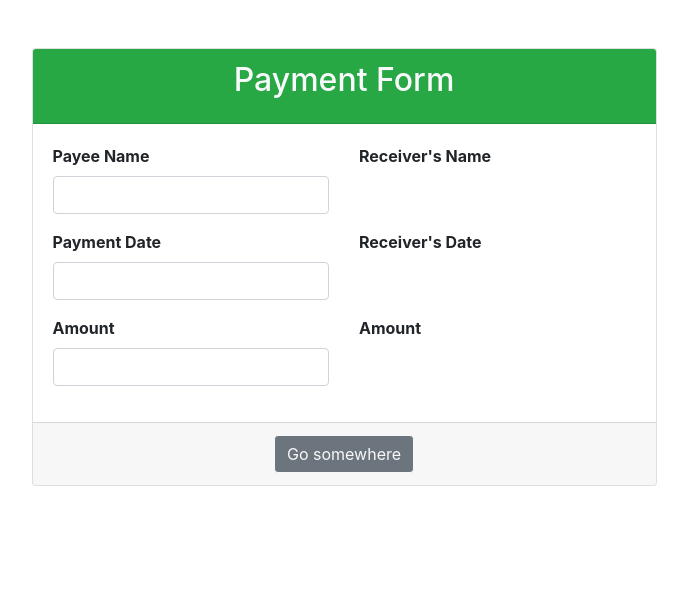
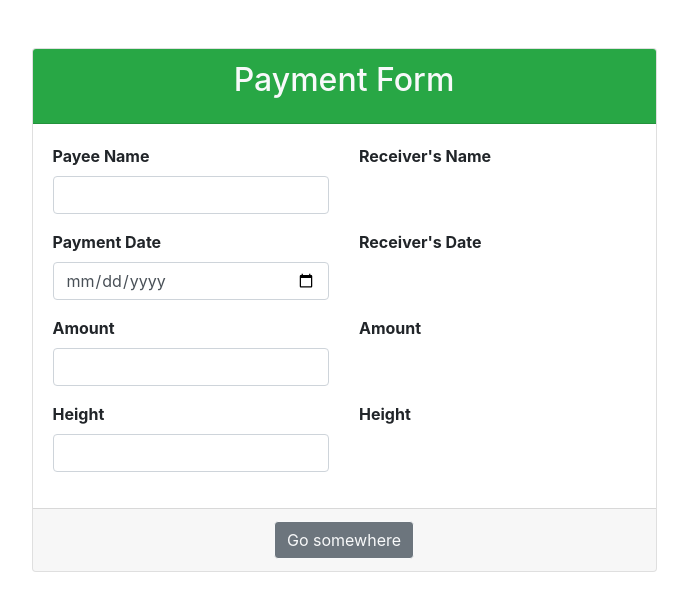
Before and after one commit to CaptainStorm21/angular-pipes, an Angular app: page / in a window 1280 px wide. Shown: the top 610 px of the page, without its empty margins (296-984 px from the left). Built offline with nearby package versions, Linux system fonts and the light colour scheme.

Commit message:
added Height

```diff
--- a/src/app/app.component.html
+++ b/src/app/app.component.html
@@ -13,27 +13,43 @@
           </div>
           <div class="col-md-6 form-group " align="left">
             <label for="" class="pr-3 font-weight-bold w-100 ">Receiver's Name
-            </label>{{name | titlecase }}
+            </label>
+            <p class="h5 text-info mt-1">{{name | titlecase }}</p>
           </div>
 
           <!--payment date-->
           <div class="col-md-6 form-group" align="left">
             <label for="" class="pr-3 font-weight-bold w-100 ">Payment Date</label>
-            <input class="w-60 form-control" (input)="onNameChange($event.target.value)" />
+            <input class="w-60 form-control" type="date" (input)="onDateSet($event.target.value)" />
           </div>
           <div class="col-md-6 form-group" align="left">
             <label for="" class="text-left pr-3 font-weight-bold w-100 ">Receiver's Date
-            </label>{{name | titlecase }}
+            </label>
+            <p class="h5 text-info mt-1">{{date | date:'MMMM d, y' }}</p>
+            <!-- <label for="" class="text-left pr-3 font-weight-bold w-100 ">Receiver's Date
+            </label>{{date | date:'medium' }} -->
           </div>
 
           <!--Amount-->
           <div class="col-md-6 form-group" align="left">
             <label for="" class="text-left  pr-3 font-weight-bold w-100 ">Amount</label>
-            <input class="w-60 form-control" (input)="onNameChange($event.target.value)" />
+            <input class="w-60 form-control" (input)="onPaymentAmount($event.target.value)" />
           </div>
           <div class="col-md-6 form-group" align="left">
             <label for="" class="pr-3 font-weight-bold w-100 ">Amount
-            </label>{{name | titlecase }}
+            </label>
+            <p class="h5 text-info mt-1">{{amount | currency }}</p>
+          </div>
+
+          <!--Height-->
+          <div class="col-md-6 form-group" align="left">
+            <label for="" class="text-left  pr-3 font-weight-bold w-100 ">Height</label>
+            <input class="w-60 form-control" (input)="onHeight($event.target.value)" />
+          </div>
+          <div class="col-md-6 form-group" align="left">
+            <label for="" class="pr-3 font-weight-bold w-100 ">Height
+            </label>
+            <p class="h5 text-info mt-1">{{ height | number: '1.1-2' }}</p>
           </div>
         </div>
       </div>
--- a/src/app/app.component.ts
+++ b/src/app/app.component.ts
@@ -3,13 +3,31 @@ import { Component } from '@angular/core';
 @Component({
   selector: 'app-root',
   templateUrl: './app.component.html',
-  styleUrls: ['./app.component.css']
+  styleUrls: ['./app.component.css'],
 })
 export class AppComponent {
+  name: string;
+  date: string;
+  amount: number;
+  height: number;
 
-  name: string;
-
+  // Name
   onNameChange(value: string) {
     this.name = value;
   }
+
+  //Payment date
+  onDateSet(value: string) {
+    this.date = value;
+  }
+
+  //Payment
+  onPaymentAmount(value: number) {
+    this.amount = value;
+  }
+
+  //height
+  onHeight(value: number) {
+    this.height = value;
+  }
 }
```
